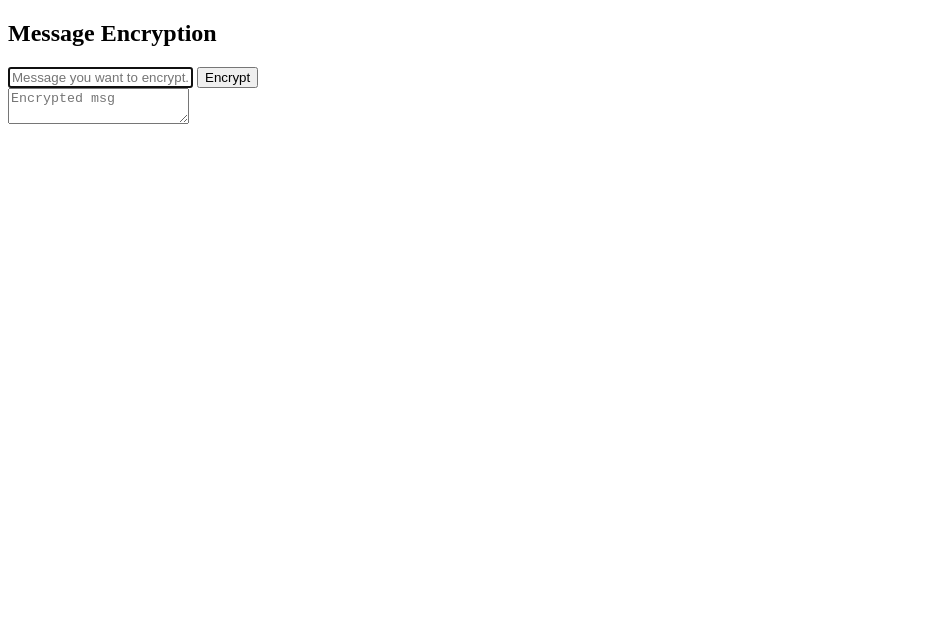
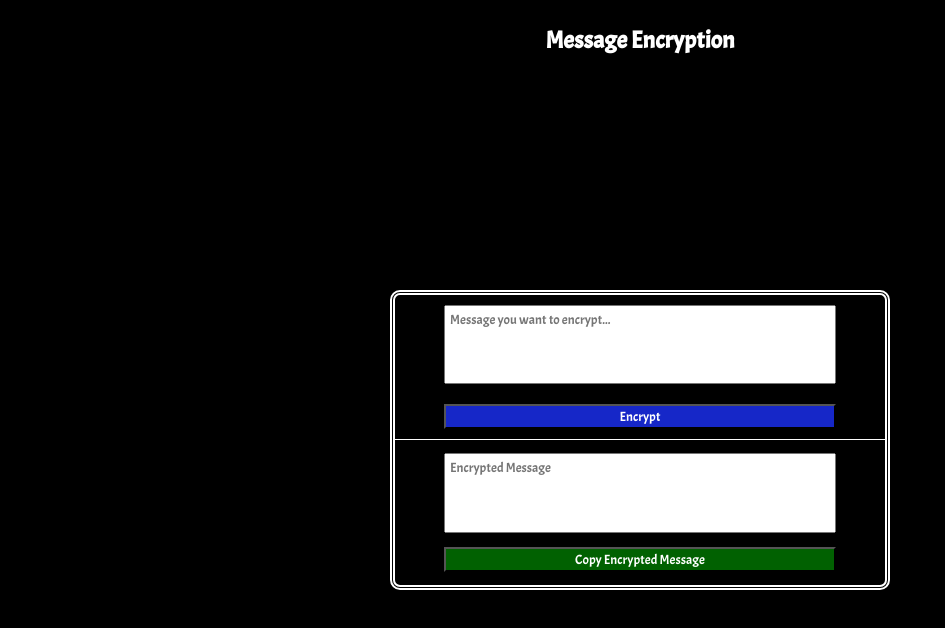
Before and after one commit to Drax-001/msg-encrypting, a plain HTML site: page index.html in a window 1280 px wide. Shown: the whole page, without its empty margins (0-945 px from the left). Drawn offline with Linux system fonts and the light colour scheme.

Commit message:
it encrypts!!

```diff
--- a/app.js
+++ b/app.js
@@ -0,0 +1,50 @@
+// input and output elements
+let msgInput = document.getElementById("msg_input");
+let encryptedMsgOutput = document.getElementById("encrypted_msg");
+
+// encrypt and copy btns
+let encryptBtn = document.getElementById("encrypt_msg");
+let copyBtn = document.getElementById("copy");
+
+// vars //
+let encrypted = [];
+let finalMsg = "";
+
+// alphabets
+let abc = "abcdefghijklmnopqrstuvwxyz";
+
+// functions
+let encrypt = (inp) => {
+  letters = abc.split("");
+  msg = inp.split("");
+  for (let i = 0; i < letters.length; i++) {
+    for (let j = 0; j < msg.length; j++) {
+      if (msg[j] == letters[i]) {
+        encrypted.push(letters[i + 2]);
+      }
+    }
+  }
+  finalMsg = encrypted.reverse().join("");
+  encryptedMsgOutput.value = finalMsg;
+  msgInput.value = "";
+};
+
+// event listeners
+encryptBtn.addEventListener("click", (e) => {
+  if (msgInput.value != "") {
+    console.log("Encryting....");
+    encrypt(msgInput.value);
+  } else {
+    console.log("Write some shit in it...");
+  }
+});
+
+copyBtn.addEventListener("click", (e) => {
+  if (encryptedMsgOutput.value != "") {
+    navigator.clipboard.writeText(encryptedMsgOutput.value);
+    copyBtn.innerText = "Encryption Copied to Clipboard...";
+    setTimeout(() => {
+      copyBtn.innerText = "Copy Encrypted Message";
+    }, 2000);
+  }
+});
--- a/index.html
+++ b/index.html
@@ -2,7 +2,7 @@
 <html>
   <head>
     <meta charset="UTF-8" />
-    <link rel="stylsheet" href="style.css" />
+    <link rel="stylesheet" href="style.css" />
     <title>Message encryption</title>
   </head>
   <body>
@@ -11,17 +11,24 @@
     </nav>
 
     <div id="main_div">
+      <div id="main">
         <div id="input">
-        <input
+          <textarea
             type="text"
             id="msg_input"
             placeholder="Message you want to encrypt..."
             autofocus="true"
-        />
-        <button id="trigger">Encrypt</button>
+          ></textarea>
+          <button id="encrypt_msg" class="btn">Encrypt</button>
         </div>
         <div id="output">
-        <textarea id="text" placeholder="Encrypted msg" ></textarea>
+          <textarea
+            id="encrypted_msg"
+            placeholder="Encrypted Message"
+            readonly
+          ></textarea>
+          <button id="copy" class="btn">Copy Encrypted Message</button>
+        </div>
       </div>
     </div>
   </body>
--- a/style.css
+++ b/style.css
@@ -0,0 +1,95 @@
+@import url("https://fonts.googleapis.com/css2?family=Acme&display=swap");
+
+* {
+  margin: 0;
+  padding: 0;
+  box-sizing: border-box;
+  transition: 1s ease-in-out;
+  outline: none;
+  font-family: "Acme", sans-serif;
+}
+
+html,
+body {
+  height: 100%;
+  width: 100%;
+  display: flex;
+  align-items: center;
+  justify-content: space-between;
+  flex-direction: column;
+  text-align: center;
+  background: #000;
+  color: #fff;
+}
+
+textarea {
+    resize: none;
+    padding: 5px;
+}
+
+nav {
+  height: 10%;
+  width: 100%;
+  display: flex;
+  align-items: center;
+  justify-content: center;
+}
+
+#main_div {
+  height: 90%;
+  width: 100%;
+  display: flex;
+  align-items: center;
+  justify-content: center;
+  flex-direction: column;
+}
+
+#main {
+  width: 500px;
+  height: 300px;
+  border: 5px double #ffffff;
+  border-radius: 10px;
+}
+
+#input {
+  height: 50%;
+  border-bottom: 1px solid rgb(252, 252, 252);
+  display: flex;
+  align-items: center;
+  justify-content: space-around;
+  flex-direction: column;
+}
+
+#msg_input {
+  width: 80%;
+  height: 55%;
+}
+
+#output {
+  height: 50%;
+  display: flex;
+  align-items: center;
+  justify-content: space-evenly;
+  flex-direction: column;
+}
+
+#encrypted_msg {
+  width: 80%;
+  height: 55%;
+}
+
+.btn {
+  width: 80%;
+  height: 25px;
+  cursor: pointer;
+}
+
+#encrypt_msg {
+    background: rgb(22, 39, 200);
+    color: #fff;
+}
+
+#copy {
+    background: #016101;
+    color: #fff;
+}
```
Lines whose indentation alone changed are shown as unchanged.
